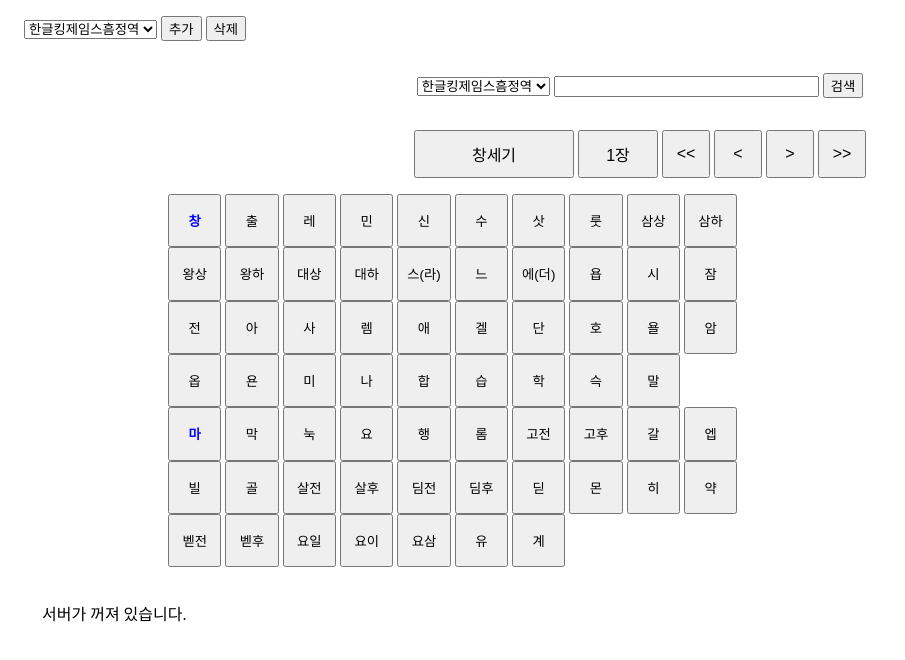
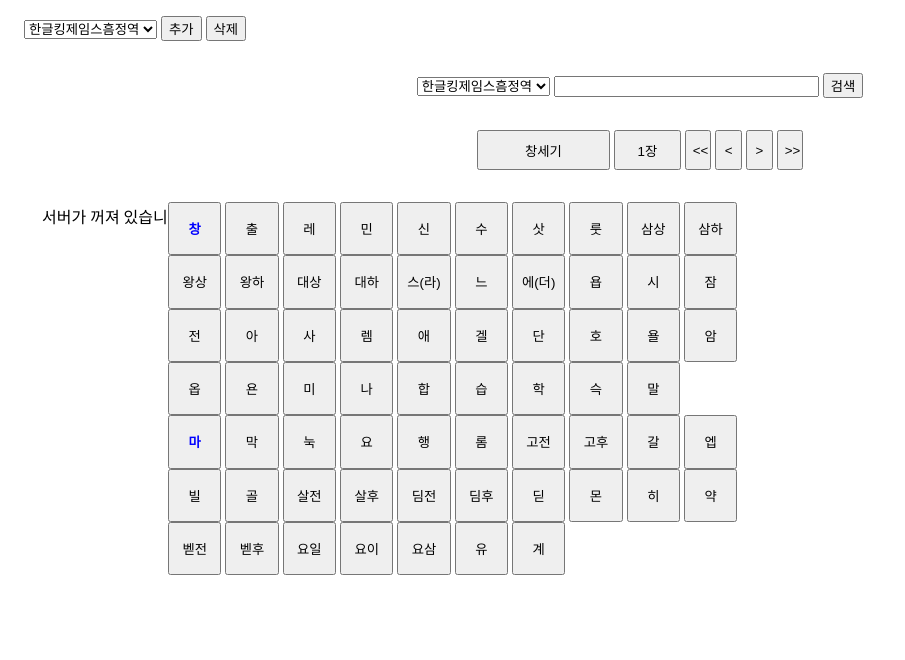
Before and after one commit to Soonbum/BibleViewer, a plain HTML site: page BibleViewer/index.html in a window 1280 px wide. Both pictures are taken after a click on the button "창세기". Shown: the top 660 px of the page, without its empty margins (0-905 px from the left). Drawn offline with Linux system fonts and the light colour scheme; no server answers.

Commit message:
BibleViewer (2022.11.17 - 13:04)
수정됨
1. index.html : 뷰포트 설정 오류 수정, 책/장 버튼 배치 스타일 변경
2. style.css : 스타일시트 속성 변경

```diff
--- a/BibleViewer/index.html
+++ b/BibleViewer/index.html
@@ -2,7 +2,7 @@
 <html lang="ko">
 <head>
     <meta charset="UTF-8">
-    <meta name="viewprot" content="width=device-width, initial-scale=1.0">
+    <meta name="viewport" content="width=device-width, initial-scale=1.0">
     <meta http-equiv="X-UA-Compatible" content="ie=chrome">
     <meta name="keywords" content="bible, 성경, 흠정역, 킹제임스">
     <meta name="description" content="성경 뷰어 사이트입니다.">
--- a/BibleViewer/style.css
+++ b/BibleViewer/style.css
@@ -36,46 +36,42 @@ html, body {
 }
 
 #current_book {
-    font-size: medium;
     width: 10em;
     height: 3em;
     vertical-align: top;
 }
 #current_chapter {
-    font-size: medium;
     width: 5em;
     height: 3em;
     vertical-align: top;
 }
 #prev_book {
-    font-size: medium;
-    width: 3em;
+    width: 2em;
     height: 3em;
     vertical-align: top;
 }
 #prev_chapter {
-    font-size: medium;
-    width: 3em;
+    width: 2em;
     height: 3em;
     vertical-align: top;
 }
 #next_chapter {
-    font-size: medium;
-    width: 3em;
+    width: 2em;
     height: 3em;
     vertical-align: top;
 }
 #next_book {
-    font-size: medium;
-    width: 3em;
+    width: 2em;
     height: 3em;
     vertical-align: top;
 }
 
-.book_buttons {
+#book_buttons {
     position: absolute;
-    font-size: medium;
-    width: 9em;
+    z-index: 1;
+}
+#chapter_buttons {
+    position: absolute;
     z-index: 1;
 }
 
```
